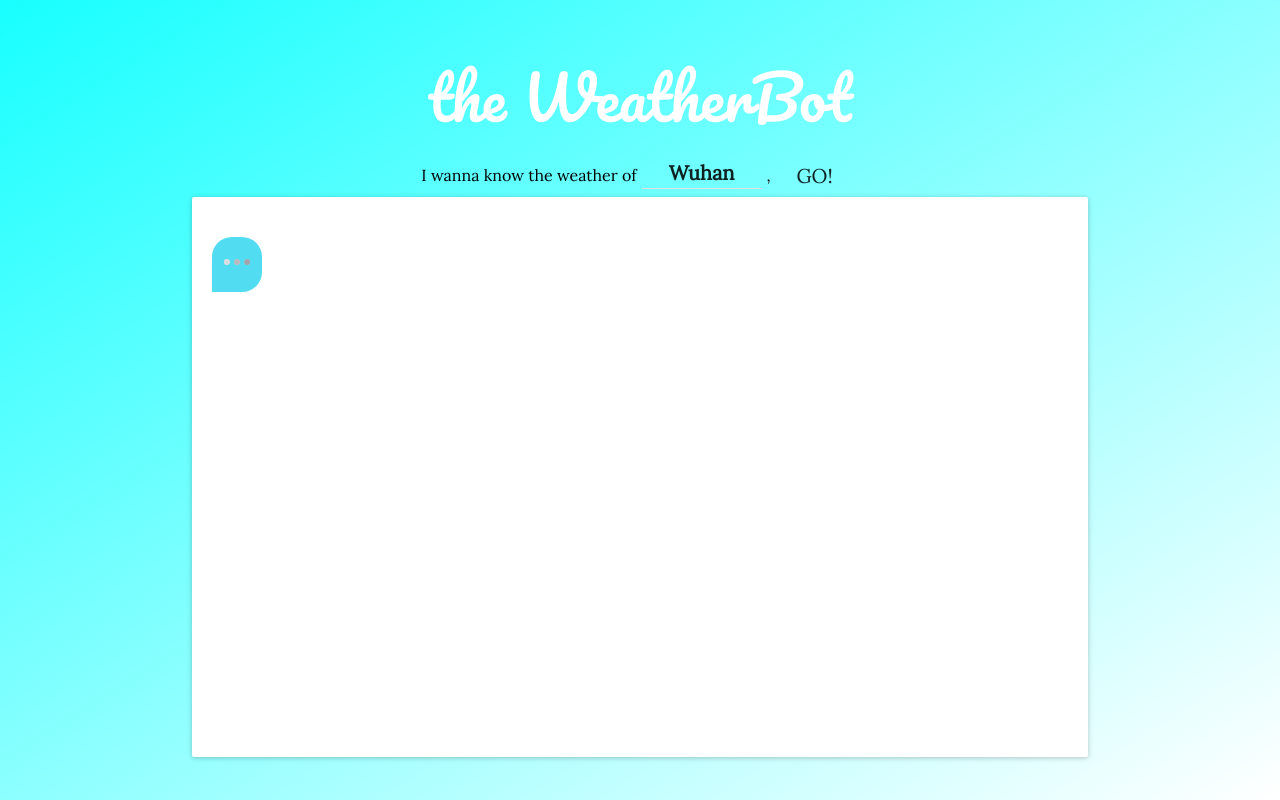
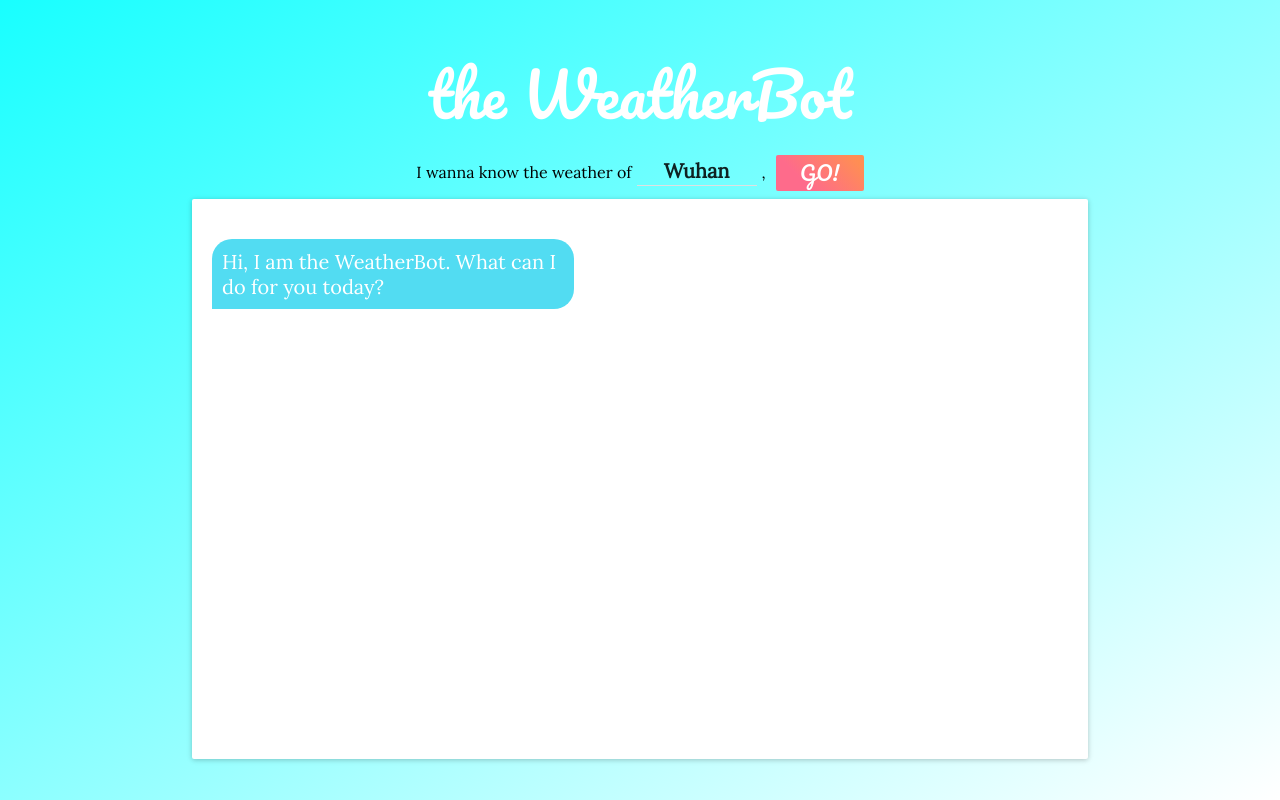
Before and after one commit to shuchenliu/NimblyChallenge, a React (Create React App) app: page / in a window 1280 px wide. Built offline with nearby package versions, Linux system fonts and the light colour scheme; a web font is replaced by a local one.

Commit message:
FEA: Update bubbles list

```diff
--- a/src/data-flow/ActionTypes.js
+++ b/src/data-flow/ActionTypes.js
@@ -1 +1,3 @@
 export const SET_TYPING = 'setTyping';
+export const TOGGLE_FETCH_FLAG = 'toggleFetchFlag';
+export const ADD_CHAT = 'addChat';
--- a/src/data-flow/Actions.js
+++ b/src/data-flow/Actions.js
@@ -6,3 +6,20 @@ export const setTyping = typingTimerID => {
     typingTimerID: typingTimerID,
   };
 };
+
+export const toggleFetchFlag = () => {
+  return {
+    type: ActionTypes.TOGGLE_FETCH_FLAG,
+  };
+};
+
+
+export const addChat = (chatType, content) => {
+  return {
+    type: ActionTypes.ADD_CHAT,
+    payload: {
+      chatType: chatType,
+      content: content,
+    },
+  };
+};
--- a/src/data-flow/Reducer.js
+++ b/src/data-flow/Reducer.js
@@ -4,8 +4,15 @@ export default (state, action) => {
   switch (action.type) {
     case ActionTypes.SET_TYPING:
       const {typingTimerID} = action;
+      return {...state, typingTimerID: typingTimerID};
 
-      return {...state, typingTimerID: typingTimerID};
+    case ActionTypes.TOGGLE_FETCH_FLAG:
+      return {...state, isFetchingData: !(state.isFetchingData)};
+
+    case ActionTypes.ADD_CHAT:
+      const {payload} = action;
+      return {...state, chats: [...state.chats, payload]};
+
     default:
       return state;
   }
--- a/src/data-flow/Store.js
+++ b/src/data-flow/Store.js
@@ -3,6 +3,8 @@ import reducer from './Reducer.js';
 
 const initValues = {
   typingTimerID: -1,
+  isFetchingData: false,
+  chats: [],
 };
 
 const store = createStore(reducer, initValues);
--- a/src/view/App.css
+++ b/src/view/App.css
@@ -16,9 +16,9 @@
 
 .background {
   background: red; /* For browsers that do not support gradients */
-  background: -webkit-linear-gradient(left top, #5f97ef, white); /* For Safari 5.1 to 6.0 */
-  background: -o-linear-gradient(bottom right, #5f97ef, white); /* For Opera 11.1 to 12.0 */
-  background: -moz-linear-gradient(bottom right, #5f97ef, white); /* For Firefox 3.6 to 15 */
+  background: -webkit-linear-gradient(left top, #18FFFF, white); /* For Safari 5.1 to 6.0 */
+  background: -o-linear-gradient(bottom right, #18FFFF, white); /* For Opera 11.1 to 12.0 */
+  background: -moz-linear-gradient(bottom right, #18FFFF, white); /* For Firefox 3.6 to 15 */
   background: linear-gradient(to bottom right, #18FFFF, white); /* Standard syntax */
 }
 
@@ -45,8 +45,8 @@
   margin-right:5px;
 }
 
-.SearchButton {
-  margin-left: 10px;
+.search {
+  margin-bottom: 5px;
 }
 
 .DialogueBox {
@@ -92,7 +92,6 @@
 }
 
 
-
 .Pacifico {
   font-family: Pacifico,cursive;
 }
--- a/src/view/ChatBubble.jsx
+++ b/src/view/ChatBubble.jsx
@@ -5,21 +5,26 @@ class ChatBubble extends Component {
   render() {
 
     // Set up CSS based on type of chats
-    const flexDirection = this.props.chatType === 'user' ? 'flex-right' : 'flex-left';
+    const flexDirection = this.props.userType === 'user' ? 'flex-right' : 'flex-left';
     const bubbleHolderClass = `ChatBubbleHolder ${flexDirection}`;
-    const bubbleClasses = `ChatBubble ${this.props.chatType}`;
+    const bubbleClasses = `ChatBubble ${this.props.userType}`;
 
     let content;
 
-    // if this is a typing placeholder
-    if (this.props.typingHolder) {
-      const gifSelected = flexDirection === 'flex-right' ? typingGif : typingGif1;
-      content = (<img src={gifSelected} alt="Typing..." height="30" />);
-    } else {
-      // otherwise this is a regular text input
 
+    switch (this.props.chatType) {
+      case 'typingHolder':
+        const gifSelected = flexDirection === 'flex-right' ? typingGif : typingGif1;
+        content = (<img src={gifSelected} alt="Typing..." height="30" />);
+        break;
+      case 'query':
+        content = <span>I wanna know the weather for <b>{this.props.content}</b> tomorrow.</span>
+        break;
+      default:
+        content = this.props.content;
+        break;
+    }
 
-    }
 
     return (
       <div className={bubbleHolderClass}>
--- a/src/view/DialogueBox.jsx
+++ b/src/view/DialogueBox.jsx
@@ -18,6 +18,8 @@ class DialogueBox extends Component {
   getOwnState() {
     return {
       typingTimerID: store.getState().typingTimerID,
+      isFetchingData: store.getState().isFetchingData,
+      chats: store.getState().chats,
     };
   }
 
@@ -35,19 +37,32 @@ class DialogueBox extends Component {
 
   render() {
     // Hide user typing bubble if TypingTimerID is -1
-    const userTypingBubble = this.state.typingTimerID === -1
+    const defaultQuestion = 'Hi, I am the WeatherBot. What can I do for you today?';
+    const defaultQuestionBubble = <ChatBubble userType="bot" content={defaultQuestion} />;
+
+  const userTypingBubble = this.state.typingTimerID === -1
       ? null
-      : <ChatBubble chatType="user" typingHolder={true} />;
+      : <ChatBubble userType="user" chatType="typingHolder" />;
+
+    const botTypingBubble = !this.state.isFetchingData
+        ? null
+        : <ChatBubble userType="bot" chatType="typingHolder" />;
+
+
+      const bubbles = this.state.chats.map((item, index) => {
+        return <ChatBubble key={index} userType="user" chatType={item.chatType} content={item.content}/>
+      });
 
     return (
       <Paper className="DialogueBox">
-
+        {defaultQuestionBubble}
+        {bubbles}
 
         {/* Typing placeholders.
             Will always be there,
             visibility depending on state of the search bar*/}
         {userTypingBubble}
-        <ChatBubble chatType="bot" typingHolder={true} />
+        {botTypingBubble}
       </Paper>
     );
   };
--- a/src/view/Search.jsx
+++ b/src/view/Search.jsx
@@ -14,6 +14,8 @@ class Search extends Component {
     this.getOwnState = this.getOwnState.bind(this);
     this.updateTypingTimer = this.updateTypingTimer.bind(this);
     this.setTypingTimer = this.setTypingTimer.bind(this);
+    this.handleButtonClick = this.handleButtonClick.bind(this);
+    this.toggleFetchFlag = this.toggleFetchFlag.bind(this);
     this.onChange = this.onChange.bind(this);
 
     this.state = {...(this.getOwnState()), textValue: 'Wuhan'};
@@ -42,10 +44,13 @@ class Search extends Component {
     store.unsubscribe(this.onChange);
   }
 
-  handleTextChange() {
+  handleTextChange(e) {
       // 1. Update typing timer:
       this.setTypingTimer();
       // 2. Update input value for further data fetching
+      this.setState({
+        textValue: e.target.value,
+      });
   }
 
   setTypingTimer() {
@@ -63,15 +68,26 @@ class Search extends Component {
   }
 
   handleButtonClick() {
-    // Dispatch 2 sets of data:
-    // 1. State's value,
-    // 2. Get Avatar
+      // issue queries to API and other state change requests
+      store.dispatch(Actions.addChat('query', this.state.textValue));
+      store.dispatch(Actions.toggleFetchFlag());
+  }
 
+  toggleFetchFlag() {
+      store.dispatch(Actions.toggleFetchFlag());
   }
 
   render() {
+    const buttonStyle = {
+      color: 'white',
+      marginLeft: '10px',
+      width: '10px',
+      background:'linear-gradient(45deg, #FE6B8B 30%, #FF8E53 90%)',
+    };
+
+
     return (
-      <span className="Lora"> I wanna know the weather of
+      <span className="Lora search"> I wanna know the weather of
         <TextField
           id="SearchBar"
           className="TextField Lora"
@@ -80,14 +96,15 @@ class Search extends Component {
                         fontFamily: 'Lora',
                         fontSize:20,
                         fontWeight: 'Bold'}}
-          hintStyle={{ width: '120px', textAlign: 'center' }}
+          hintStyle={{width: '120px', textAlign: 'center' }}
           style={{ width: '120px' }}
           defaultValue={this.state.textValue}/>
         ,
         <FlatButton
-          className="SearchButton"
           label="GO!"
-          labelStyle={{ fontSize: 20, fontFamily: 'Lora'}}
+          labelStyle={{ fontSize: 20, fontFamily: 'Pacifico'}}
+          style={buttonStyle}
+          onClick={this.handleButtonClick}
           />
       </span>
     );
```
